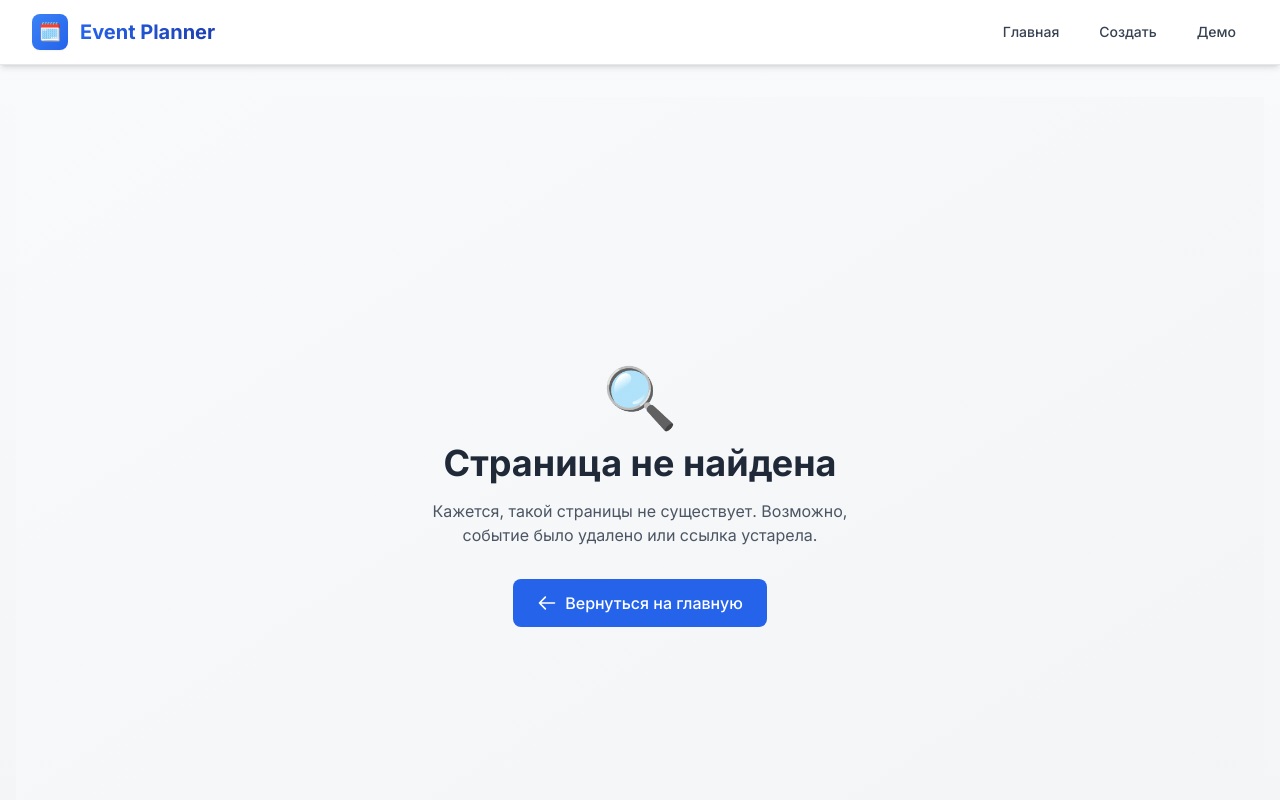
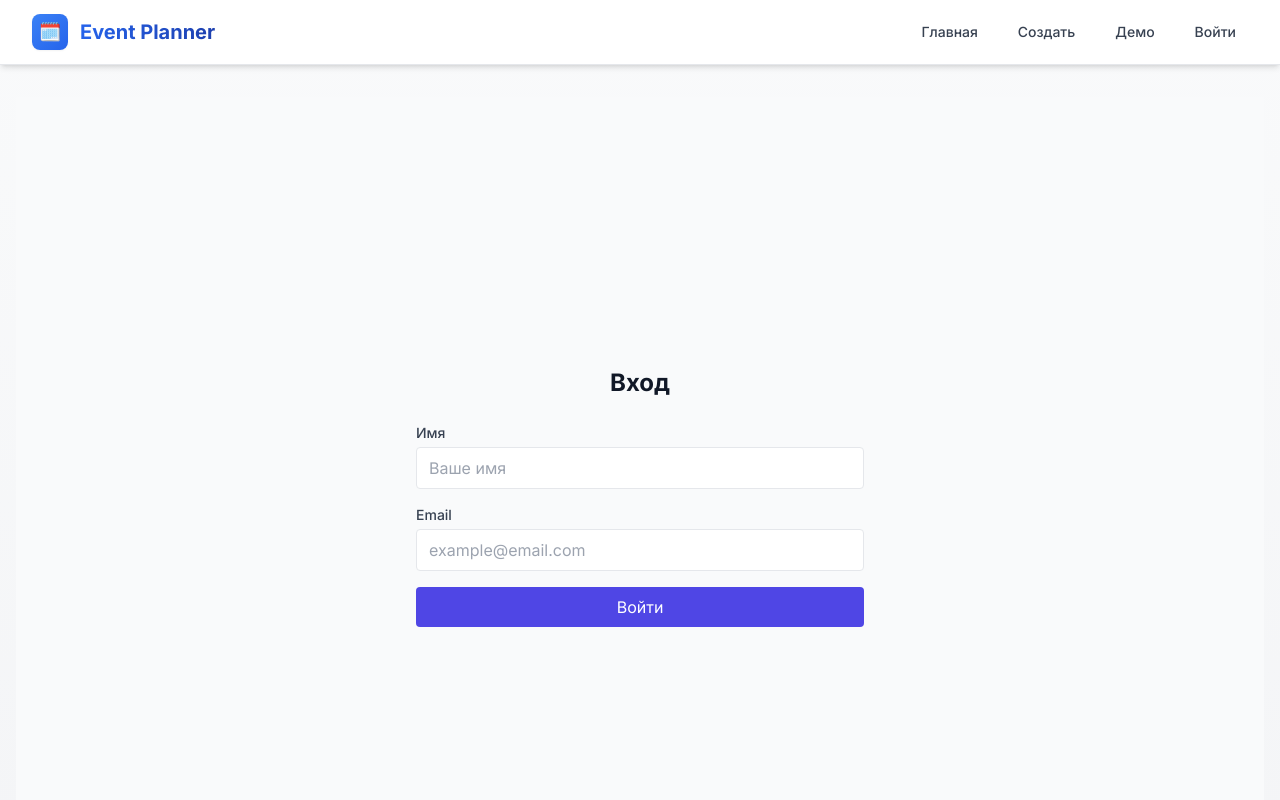
Before and after one commit to memechanic/event-planner, a Vue app in the folder frontend/: page /login in a window 1280 px wide. Shown: the top 800 px of the page. Built offline with nearby package versions, Linux system fonts and the light colour scheme.

Commit message:
Added authorization window

```diff
--- a/frontend/src/App.vue
+++ b/frontend/src/App.vue
@@ -18,7 +18,7 @@
           </router-link>
 
           <!-- Навигационные ссылки -->
-          <div class="flex items-center space-x-2 sm:space-x-4">
+          <!-- <div class="flex items-center space-x-2 sm:space-x-4">
             <router-link
               to="/"
               class="px-3 py-2 rounded-lg text-sm font-medium transition-all duration-200 hover:bg-blue-50 hover:text-blue-700 text-gray-700"
@@ -44,6 +44,54 @@
             >
               <span class="hidden sm:inline">Демо</span>
               <span class="sm:hidden">👁️</span>
+            </router-link>
+          </div> -->
+          <div class="flex items-center space-x-2 sm:space-x-4">
+            <!-- Основные ссылки -->
+            <router-link
+              to="/"
+              class="px-3 py-2 rounded-lg text-sm font-medium transition-all duration-200 hover:bg-blue-50 hover:text-blue-700 text-gray-700"
+              active-class="bg-blue-100 text-blue-700"
+            >
+              <span class="hidden sm:inline">Главная</span>
+              <span class="sm:hidden">🏠</span>
+            </router-link>
+
+            <router-link
+              to="/create"
+              class="px-3 py-2 rounded-lg text-sm font-medium transition-all duration-200 hover:bg-blue-50 hover:text-blue-700 text-gray-700"
+              active-class="bg-blue-100 text-blue-700"
+            >
+              <span class="hidden sm:inline">Создать</span>
+              <span class="sm:hidden">➕</span>
+            </router-link>
+
+            <router-link
+              to="/event/demo"
+              class="px-3 py-2 rounded-lg text-sm font-medium transition-all duration-200 hover:bg-blue-50 hover:text-blue-700 text-gray-700"
+              active-class="bg-blue-100 text-blue-700"
+            >
+              <span class="hidden sm:inline">Демо</span>
+              <span class="sm:hidden">👁️</span>
+            </router-link>
+
+            <!-- Кнопка авторизации / выхода -->
+            <button
+              v-if="authStore.isAuthenticated"
+              @click="logout"
+              class="px-3 py-2 rounded-lg text-sm font-medium text-red-600 hover:bg-red-50 transition-colors"
+            >
+              <span class="hidden sm:inline">Выйти</span>
+              <span class="sm:hidden">🚪</span>
+            </button>
+
+            <router-link
+              v-else
+              to="/login"
+              class="px-3 py-2 rounded-lg text-sm font-medium text-gray-700 hover:bg-blue-50 hover:text-blue-700 transition-colors"
+            >
+              <span class="hidden sm:inline">Войти</span>
+              <span class="sm:hidden">🔑</span>
             </router-link>
           </div>
         </div>
@@ -90,6 +138,17 @@
 
 <script setup>
 import { ref, onMounted, onUnmounted } from 'vue'
+import { useAuthStore } from '@/stores/auth'
+import { useRouter } from 'vue-router'
+
+const authStore = useAuthStore()
+const router = useRouter()
+
+const logout = () => {
+  authStore.logout()
+  // Можно перенаправить на главную или оставить на текущей странице
+  router.push('/')
+}
 
 // Статус соединения
 const isOnline = ref(navigator.onLine)
--- a/frontend/src/main.js
+++ b/frontend/src/main.js
@@ -9,4 +9,9 @@ const app = createApp(App)
 app.use(createPinia())
 app.use(router)
 
+// Импортируем store после установки Pinia
+import { useAuthStore } from '@/stores/auth'
+const authStore = useAuthStore()
+authStore.initializeFromStorage()
+
 app.mount('#app')
--- a/frontend/src/router/index.js
+++ b/frontend/src/router/index.js
@@ -21,6 +21,11 @@ const routes = [
     path: '/:pathMatch(.*)*',
     name: 'not-found',
     component: () => import('@/views/NotFoundView.vue')
+  },
+  {
+    path: '/login',
+    name: 'login',
+    component: () => import('@/views/LoginView.vue')
   }
 ]
 
--- /dev/null
+++ b/frontend/src/stores/auth.js
@@ -0,0 +1,38 @@
+// src/stores/auth.js
+import { defineStore } from 'pinia'
+
+export const useAuthStore = defineStore('auth', {
+  state: () => ({
+    user: null, // { id, username, email }
+  }),
+
+  actions: {
+    setUser(userData) {
+      this.user = userData
+      // Сохраняем в localStorage для перезагрузки страницы
+      localStorage.setItem('user', JSON.stringify(userData))
+    },
+
+    logout() {
+      this.user = null
+      localStorage.removeItem('user')
+    },
+
+    // Восстанавливаем при старте приложения
+    initializeFromStorage() {
+      const saved = localStorage.getItem('user')
+      if (saved) {
+        try {
+          this.user = JSON.parse(saved)
+        } catch (e) {
+          console.warn('Failed to parse user from localStorage')
+        }
+      }
+    }
+  },
+
+  getters: {
+    isAuthenticated: (state) => !!state.user,
+    userId: (state) => state.user?.id || null,
+  }
+})
--- /dev/null
+++ b/frontend/src/views/LoginView.vue
@@ -0,0 +1,68 @@
+<!-- src/views/LoginView.vue -->
+<template>
+  <div class="min-h-screen flex items-center justify-center bg-gray-50 p-4">
+    <div class="w-full max-w-md">
+      <h1 class="text-2xl font-bold text-center mb-6">Вход</h1>
+      <form @submit.prevent="login" class="space-y-4">
+        <div>
+          <label class="block text-sm font-medium text-gray-700 mb-1">Имя</label>
+          <input
+            v-model="username"
+            type="text"
+            required
+            class="w-full px-3 py-2 border rounded focus:outline-none focus:ring-2 focus:ring-indigo-500"
+            placeholder="Ваше имя"
+          />
+        </div>
+        <div>
+          <label class="block text-sm font-medium text-gray-700 mb-1">Email</label>
+          <input
+            v-model="email"
+            type="email"
+            required
+            class="w-full px-3 py-2 border rounded focus:outline-none focus:ring-2 focus:ring-indigo-500"
+            placeholder="example@email.com"
+          />
+        </div>
+        <button
+          type="submit"
+          class="w-full bg-indigo-600 text-white py-2 rounded hover:bg-indigo-700 transition"
+          :disabled="loading"
+        >
+          {{ loading ? 'Загрузка...' : 'Войти' }}
+        </button>
+      </form>
+    </div>
+  </div>
+</template>
+
+<script setup>
+import { ref } from 'vue'
+import { useRouter } from 'vue-router'
+import { useAuthStore } from '@/stores/auth'
+import api from '@/api'
+
+const username = ref('')
+const email = ref('')
+const loading = ref(false)
+const router = useRouter()
+const authStore = useAuthStore()
+
+const login = async () => {
+  loading.value = true
+  try {
+    const response = await api.post('/auth/login/', {
+      username: username.value,
+      email: email.value
+    })
+    // Ожидаем ответ вида: { id: 1, username: "...", email: "..." }
+    authStore.setUser(response.data)
+    router.push('/') // или '/my-events', если есть отдельная страница
+  } catch (error) {
+    console.error('Login error:', error)
+    alert('Не удалось войти. Проверьте данные.')
+  } finally {
+    loading.value = false
+  }
+}
+</script>
```
